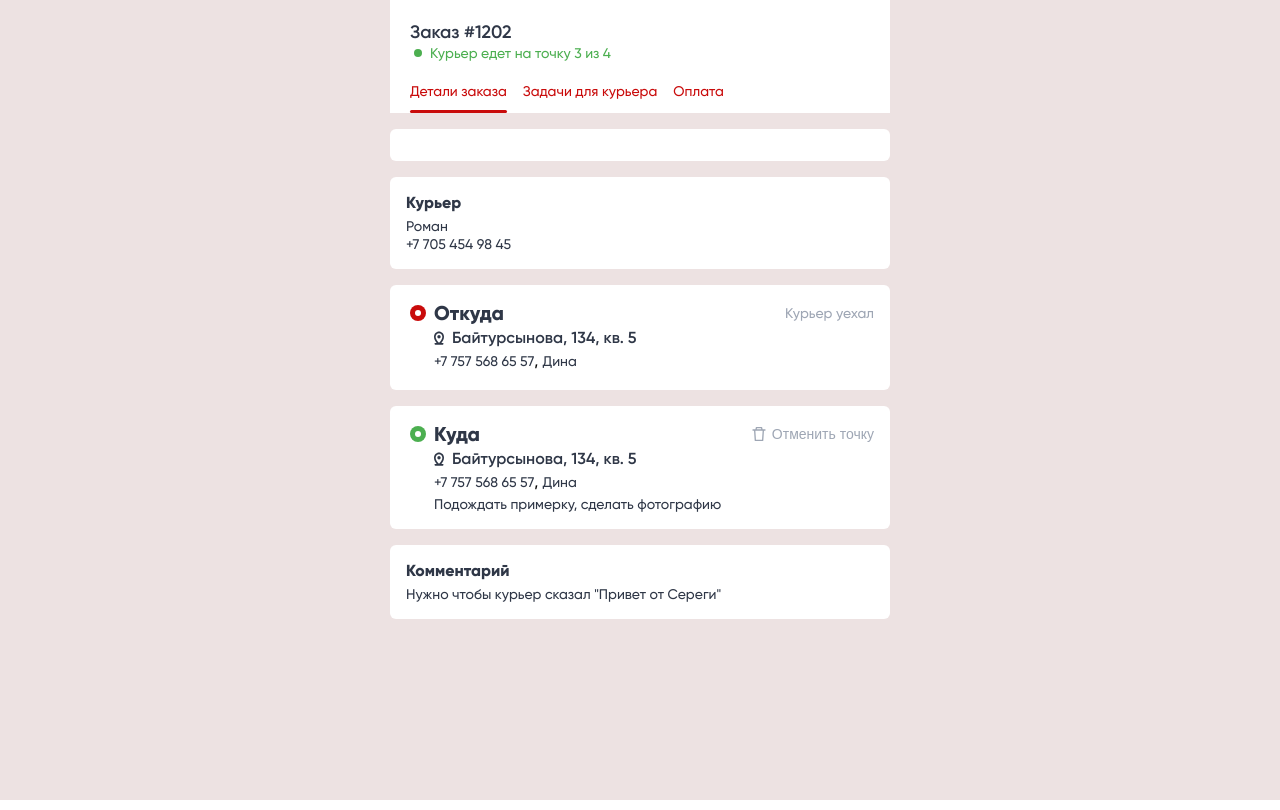
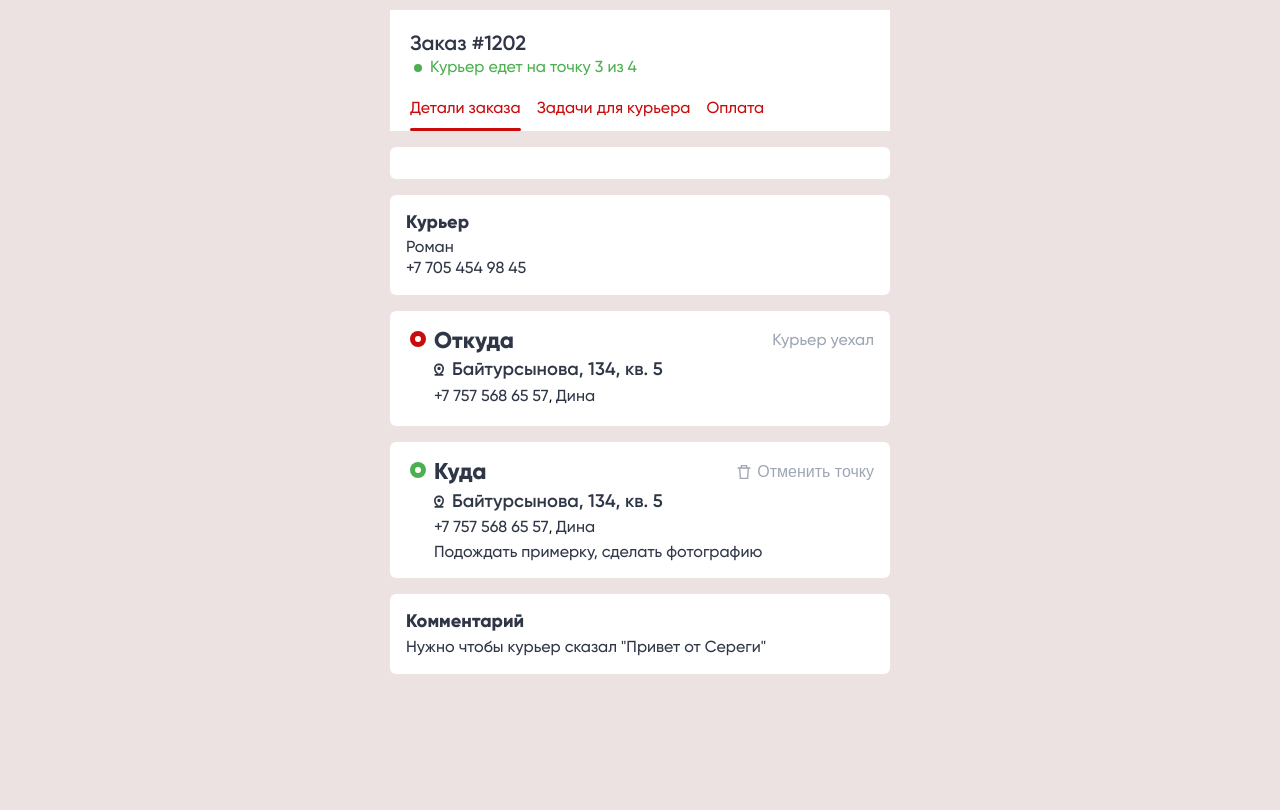
Before and after one commit to punkmachine/work-test-tasks, a Vue app: page / in a window 1280 px wide. Built offline with nearby package versions, Linux system fonts and the light colour scheme.

Commit message:
refactor css.

```diff
--- a/public/index.html
+++ b/public/index.html
@@ -6,13 +6,6 @@
     <meta name="viewport" content="width=device-width,initial-scale=1.0">
     <link rel="icon" href="<%= BASE_URL %>favicon.ico">
     <title><%= htmlWebpackPlugin.options.title %></title>
-    <style>
-      html, body {
-        box-sizing: border-box;
-        padding: 0;
-        margin: 0;
-      }
-    </style>
   </head>
   <body>
     <noscript>
--- a/src/App.vue
+++ b/src/App.vue
@@ -87,242 +87,5 @@ export default {
 </script>
 
 <style lang="scss">
-@font-face {
-    font-family: 'Gilroy';
-    src: url('@/assets/fonts/Gilroy-Medium.eot');
-    src: local('Gilroy Medium'), local('Gilroy-Medium'),
-        url('@/assets/fonts/Gilroy-Medium.eot?#iefix') format('embedded-opentype'),
-        url('@/assets/fonts/Gilroy-Medium.woff') format('woff'),
-        url('@/assets/fonts/Gilroy-Medium.ttf') format('truetype');
-    font-weight: 500;
-    font-style: normal;
-}
-
-@font-face {
-    font-family: 'Gilroy';
-    src: url('@/assets/fonts/Gilroy-SemiBold.eot');
-    src: local('Gilroy SemiBold'), local('Gilroy-SemiBold'),
-        url('@/assets/fonts/Gilroy-SemiBold.eot?#iefix') format('embedded-opentype'),
-        url('@/assets/fonts/Gilroy-SemiBold.woff') format('woff'),
-        url('@/assets/fonts/Gilroy-SemiBold.ttf') format('truetype');
-    font-weight: 600;
-    font-style: normal;
-}
-
-@font-face {
-    font-family: 'Gilroy';
-    src: url('@/assets/fonts/Gilroy-ExtraBold.eot');
-    src: local('Gilroy ExtraBold'), local('Gilroy-ExtraBold'),
-        url('@/assets/fonts/Gilroy-ExtraBold.eot?#iefix') format('embedded-opentype'),
-        url('@/assets/fonts/Gilroy-ExtraBold.woff') format('woff'),
-        url('@/assets/fonts/Gilroy-ExtraBold.ttf') format('truetype');
-    font-weight: 800;
-    font-style: normal;
-}
-
-main {
-	font-family: 'Gilroy';
-	font-weight: 500;
-	background-color: #ede2e2;
-	height: 100vh;
-}
-
-a {
-	text-decoration: none;
-}
-
-.container {
-	width: 500px;
-	margin: 0 auto;
-}
-
-.order {
-	background-color: #fff;
-	margin-bottom: 16px;
-	padding: 20px 20px 0 20px;
-
-	&__name {
-		font-size: 18px;
-		line-height: 24px;
-		font-weight: 600;
-		color: #2F3747;
-		margin: 0;
-	}
-
-	&__status {
-		font-size: 14px;
-		line-height: 18px;
-		color: #4CAF50;
-		margin-bottom: 20px;
-		display: block;
-		position: relative;
-		padding-left: 20px;
-
-		&::before {
-			content: '';
-			position: absolute;
-			background-color: #4CAF50;
-			width: 8px;
-			height: 8px;
-			border-radius: 100%;
-			top: 50%;
-			left: 4px;
-			transform: translateY(-50%);
-		}
-	}
-
-	&__tabs {
-		display: flex;
-		gap: 16px;
-
-		&-item {
-			color: #C90B0B;
-			font-size: 14px;
-			line-height: 18px;
-			padding-bottom: 13px;
-			position: relative;
-
-			&_active {
-				&::before {
-					content: '';
-					position: absolute;
-					bottom: 0;
-					width: 100%;
-					height: 3px;
-					background-color: #C90B0B;
-					border-radius: 10px;
-				}
-			}
-		}
-	}
-}
-
-.data {
-	display: flex;
-	flex-direction: column;
-	gap: 16px;
-}
-
-.block {
-	background-color: #fff;
-	border-radius: 6px;
-	padding: 16px;
-}
-
-.standard__block-heading {
-	font-weight: 800;
-	font-size: 16px;
-	line-height: 20px;
-	color: #2F3747;
-	margin-bottom: 4px;
-}
-
-.standard__text {
-	font-size: 14px;
-	line-height: 18px;
-	color: #2F3747;
-	padding: 0;
-	margin: 0;
-}
-
-.courier {
-	display: flex;
-	flex-direction: column;
-}
-
-.dot {
-	position: relative;
-
-	&__head {
-		display: flex;
-		justify-content: space-between;
-		margin-bottom: 4px;
-	}
-
-	&__container {
-		padding-left: 28px;
-	}
-
-	&__direction {
-		font-weight: 800;
-		font-size: 20px;
-		line-height: 24px;
-		color: #2F3747;
-
-		&-status {
-			font-size: 14px;
-			line-height: 18px;
-			color: #9EA6B4;
-			display: flex;
-			align-items: center;
-			gap: 6px;
-
-			&_btn {
-				background-color: #fff;
-				border: none;
-				padding: 0;
-			}
-		}
-	}
-
-	&__address {
-		font-weight: 600;
-		font-size: 16px;
-		line-height: 18px;
-		color: #2F3747;
-		font-style: normal;
-		margin-bottom: 4px;
-		display: flex;
-    	align-items: center;
-		gap: 8px;
-
-		&-icon {
-			width: 10px;
-			height: auto;
-		}
-	}
-
-	&__contact {
-		margin-bottom: 4px;
-	}
-
-	&__icon {
-		position: absolute;
-		width: 16px;
-		height: 16px;
-		border-radius: 100%;
-		top: 20px;
-		left: 20px;
-
-		&::before {
-			content: '';
-			position: absolute;
-			border-radius: 100%;
-			top: 5px;
-			right: 5px;
-			width: 6px;
-			height: 6px;
-			background-color: #fff;
-			z-index: 10;
-		}
-
-		&_red {
-			background-color: #C90B0B;
-		}
-
-		&_green {
-			background-color: #4CAF50;
-		}
-	}
-
-	&__cancel-icon {
-		width: 14px;
-		height: auto;
-	}
-}
-
-.comment {
-	display: flex;
-	flex-direction: column;
-}
+@import "@/assets/styles/main.scss";
 </style>
--- /dev/null
+++ b/src/assets/styles/fonts.scss
@@ -0,0 +1,32 @@
+@font-face {
+    font-family: 'Gilroy';
+    src: url('@/assets/fonts/Gilroy-Medium.eot');
+    src: local('Gilroy Medium'), local('Gilroy-Medium'),
+        url('@/assets/fonts/Gilroy-Medium.eot?#iefix') format('embedded-opentype'),
+        url('@/assets/fonts/Gilroy-Medium.woff') format('woff'),
+        url('@/assets/fonts/Gilroy-Medium.ttf') format('truetype');
+    font-weight: 500;
+    font-style: normal;
+}
+
+@font-face {
+    font-family: 'Gilroy';
+    src: url('@/assets/fonts/Gilroy-SemiBold.eot');
+    src: local('Gilroy SemiBold'), local('Gilroy-SemiBold'),
+        url('@/assets/fonts/Gilroy-SemiBold.eot?#iefix') format('embedded-opentype'),
+        url('@/assets/fonts/Gilroy-SemiBold.woff') format('woff'),
+        url('@/assets/fonts/Gilroy-SemiBold.ttf') format('truetype');
+    font-weight: 600;
+    font-style: normal;
+}
+
+@font-face {
+    font-family: 'Gilroy';
+    src: url('@/assets/fonts/Gilroy-ExtraBold.eot');
+    src: local('Gilroy ExtraBold'), local('Gilroy-ExtraBold'),
+        url('@/assets/fonts/Gilroy-ExtraBold.eot?#iefix') format('embedded-opentype'),
+        url('@/assets/fonts/Gilroy-ExtraBold.woff') format('woff'),
+        url('@/assets/fonts/Gilroy-ExtraBold.ttf') format('truetype');
+    font-weight: 800;
+    font-style: normal;
+}
--- /dev/null
+++ b/src/assets/styles/main.scss
@@ -0,0 +1,220 @@
+@import '@/assets/styles/variables.scss';
+@import '@/assets/styles/fonts.scss';
+
+html, body {
+	box-sizing: border-box;
+	padding: 0;
+	margin: 0;
+}
+
+body {
+	font-size: 14px;
+	font-family: 'Gilroy';
+	font-weight: 500;
+}
+
+main {
+	background-color: #ede2e2;
+	height: 100vh;
+	padding-top: 10px;
+}
+
+a {
+	text-decoration: none;
+}
+
+.container {
+	max-width: 500px;
+	width: 100%;
+	margin: 0 auto;
+}
+
+.order {
+	background-color: #fff;
+	margin-bottom: 16px;
+	padding: 20px 20px 0 20px;
+
+	&__name {
+		font-size: 1.286rem;
+		line-height: 1.333em;
+		font-weight: 600;
+		color: $main-text-color;
+		margin: 0;
+	}
+
+	&__status {
+		font-size: 1rem;
+		line-height: 1.286em;
+		color: $green;
+		margin-bottom: 20px;
+		display: block;
+		position: relative;
+		padding-left: 20px;
+
+		&::before {
+			content: '';
+			position: absolute;
+			background-color: $green;
+			width: 8px;
+			height: 8px;
+			border-radius: 100%;
+			top: 50%;
+			left: 4px;
+			transform: translateY(-50%);
+		}
+	}
+
+	&__tabs {
+		display: flex;
+		gap: 16px;
+
+		&-item {
+			color: $red;
+			font-size: 1rem;
+			line-height: 1.286em;
+			padding-bottom: 12px;
+			position: relative;
+
+			&_active {
+				&::before {
+					content: '';
+					position: absolute;
+					bottom: 0;
+					width: 100%;
+					height: 3px;
+					background-color: $red;
+					border-radius: 10px;
+				}
+			}
+		}
+	}
+}
+
+.data {
+	display: flex;
+	flex-direction: column;
+	gap: 16px;
+}
+
+.block {
+	background-color: #fff;
+	border-radius: 6px;
+	padding: 16px;
+}
+
+.standard__block-heading {
+	font-weight: 800;
+	font-size: 1.143rem;
+	line-height: 1.25em;
+	color: $main-text-color;
+	margin-bottom: 4px;
+}
+
+.standard__text {
+	font-size: 1rem;
+	line-height: 1.286em;
+	color: $main-text-color;
+	padding: 0;
+	margin: 0;
+}
+
+.courier {
+	display: flex;
+	flex-direction: column;
+}
+
+.dot {
+	position: relative;
+
+	&__head {
+		display: flex;
+		justify-content: space-between;
+		margin-bottom: 4px;
+	}
+
+	&__container {
+		padding-left: 28px;
+	}
+
+	&__direction {
+		font-weight: 800;
+		font-size: 1.429rem;
+		line-height: 1.2em;
+		color: $main-text-color;
+
+		&-status {
+			font-size: 1rem;
+			line-height: 1.286em;
+			color: #9EA6B4;
+			display: flex;
+			align-items: center;
+			gap: 6px;
+
+			&_btn {
+				background-color: #fff;
+				border: none;
+				padding: 0;
+			}
+		}
+	}
+
+	&__address {
+		font-weight: 600;
+		font-size: 1.143rem;
+		line-height: 1.286em;
+		color: $main-text-color;
+		font-style: normal;
+		margin-bottom: 4px;
+		display: flex;
+    	align-items: center;
+		gap: 8px;
+
+		&-icon {
+			width: 10px;
+			height: auto;
+		}
+	}
+
+	&__contact {
+		margin-bottom: 4px;
+	}
+
+	&__icon {
+		position: absolute;
+		width: 16px;
+		height: 16px;
+		border-radius: 100%;
+		top: 20px;
+		left: 20px;
+
+		&::before {
+			content: '';
+			position: absolute;
+			border-radius: 100%;
+			top: 5px;
+			right: 5px;
+			width: 6px;
+			height: 6px;
+			background-color: #fff;
+			z-index: 10;
+		}
+
+		&_red {
+			background-color: $red;
+		}
+
+		&_green {
+			background-color: $green;
+		}
+	}
+
+	&__cancel-icon {
+		width: 14px;
+		height: auto;
+	}
+}
+
+.comment {
+	display: flex;
+	flex-direction: column;
+}
--- /dev/null
+++ b/src/assets/styles/variables.scss
@@ -0,0 +1,3 @@
+$main-text-color: #2F3747;
+$green: #4CAF50;
+$red: #C90B0B;
```
